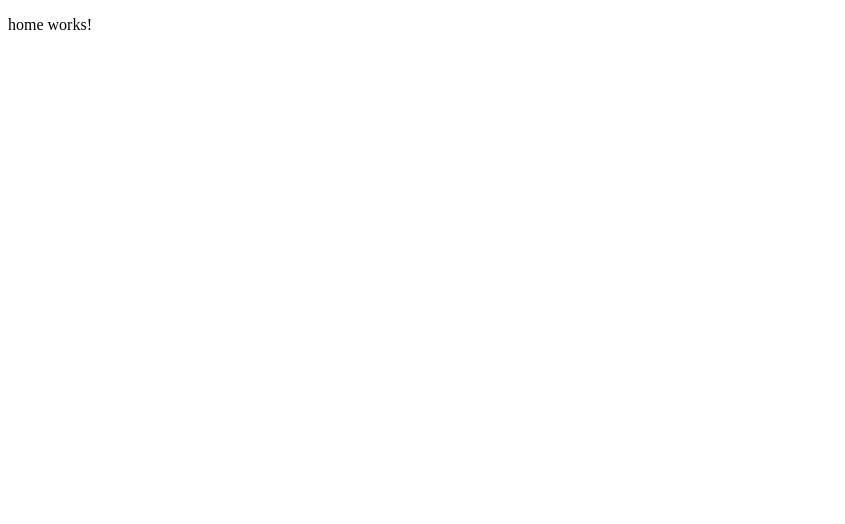
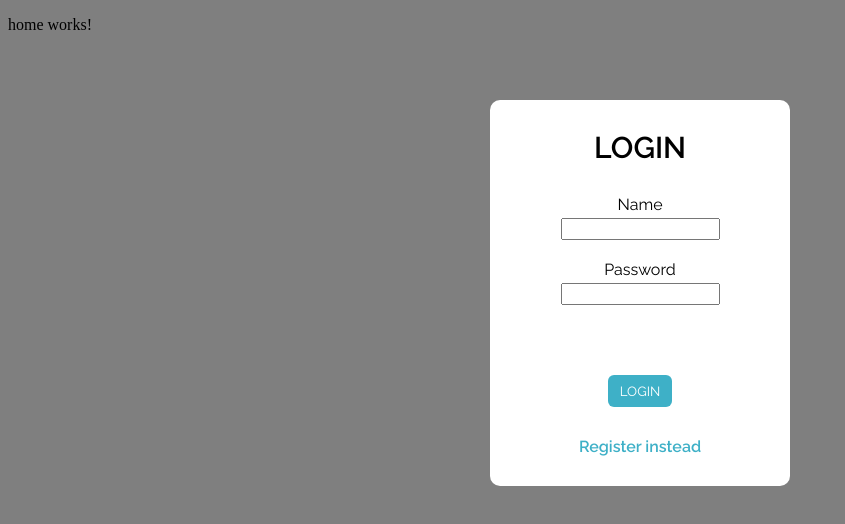
Before and after one commit to ManuFS/devartis, an Angular app: page / in a window 1280 px wide. Shown: the top 524 px of the page, without its empty margins (0-845 px from the left). Built offline with nearby package versions, Linux system fonts and the light colour scheme.

Commit message:
Set up reactive login/register with basic validators. Favicon lacks transparent background. No HTTP requests yet.

```diff
--- a/src/app/app.component.html
+++ b/src/app/app.component.html
@@ -1,5 +1 @@
-
-
-
-
 <router-outlet></router-outlet>
--- a/src/app/app.module.ts
+++ b/src/app/app.module.ts
@@ -7,6 +7,7 @@ import { LoginComponent } from './login/login.component';
 
 import { HttpClientModule, HTTP_INTERCEPTORS } from '@angular/common/http';
 import { HomeComponent } from './home/home.component';
+import { FormsModule, ReactiveFormsModule } from '@angular/forms';
 
 @NgModule({
   declarations: [
@@ -16,7 +17,9 @@ import { HomeComponent } from './home/home.component';
   ],
   imports: [
     BrowserModule,
-    AppRoutingModule
+    AppRoutingModule,
+    FormsModule,
+    ReactiveFormsModule
   ],
   providers: [],
   bootstrap: [AppComponent]
--- a/src/app/home/home.component.html
+++ b/src/app/home/home.component.html
@@ -1 +1,2 @@
 <p>home works!</p>
+<app-login *ngIf="!isLogged"></app-login>
--- a/src/app/home/home.component.ts
+++ b/src/app/home/home.component.ts
@@ -7,6 +7,8 @@ import { Component, OnInit } from '@angular/core';
 })
 export class HomeComponent implements OnInit {
 
+  public isLogged: boolean = false;
+
   constructor() { }
 
   ngOnInit(): void {
--- a/src/app/login/login.component.html
+++ b/src/app/login/login.component.html
@@ -1 +1,25 @@
-<p>login works!</p>
+<div class="overlay">
+    <div class="login" [formGroup]="loginForm">
+
+        <h6 *ngIf="!registration">LOGIN</h6>
+        <h6 *ngIf="registration">REGISTER</h6>
+
+        <label for="name">Name</label>
+        <input formControlName="name">
+        <label for="password">Password</label>
+        <input formControlName="password">
+
+        <p class="warning">
+            <span *ngIf="warning">All fields are required</span>
+            <span *ngIf="failedLogin">Incorrect name/password</span>
+        </p>
+
+        <button *ngIf="!registration" (click)="action('login')" type="button" class="btn hover">LOGIN</button>
+        <button *ngIf="registration" (click)="action('register')" type="button" class="btn hover">REGISTER</button>
+        <!-- Could also be disabled until loginForm.valid -->
+
+        <a *ngIf="!registration" (click)="changeAction()" class="changeAction hover">Register instead</a>
+        <a *ngIf="registration" (click)="changeAction()" class="changeAction hover">Login instead</a>
+
+    </div>
+</div>
--- a/src/app/login/login.component.scss
+++ b/src/app/login/login.component.scss
@@ -0,0 +1,45 @@
+* {
+    font-family: 'Raleway', sans-serif;
+}
+
+.overlay {
+    position: fixed;
+    top: 0;
+    right: 0;
+    bottom: 0;
+    left: 0;
+    background-color: rgba(0, 0, 0, 0.5);
+    .login {
+        background-color: #FFF;
+        border-radius: 10px;
+        position: fixed;
+        width: 300px;
+        height: auto;
+        left: calc(50% - 150px);
+        top: 100px;
+        display: flex;
+        flex-direction: column;
+        justify-content: center;
+        align-items: center;
+        h6 {
+            font-size: 30px;
+            margin: 30px auto;
+        }
+        label {
+            margin-bottom: 4px;
+        }
+        input {
+            margin-bottom: 20px;
+        }
+        .warning {
+            margin: 0 auto 30px;
+            height: 20px;
+            color: red;
+        }
+        .changeAction {
+            margin: 30px 0 30px;
+            color: #3eb0c7;
+            font-weight: 600;
+        }
+    }
+}
--- a/src/app/login/login.component.ts
+++ b/src/app/login/login.component.ts
@@ -1,4 +1,5 @@
 import { Component, OnInit } from '@angular/core';
+import { AbstractControl, FormBuilder, Validators, ReactiveFormsModule } from '@angular/forms';
 
 @Component({
   selector: 'app-login',
@@ -7,9 +8,51 @@ import { Component, OnInit } from '@angular/core';
 })
 export class LoginComponent implements OnInit {
 
-  constructor() { }
+  public registration: boolean = false;
+  public loginForm = this.fb.group(
+    {
+      name: ['', Validators.required],
+      password: ['', Validators.required]
+    }
+  )
+  public warning: boolean = false;
+  public failedLogin: boolean = false;
+
+  constructor(private fb: FormBuilder) { }
 
   ngOnInit(): void {
+    this.setUpForm();
   }
 
+  private setUpForm() {
+    this.loginForm = this.fb.group(
+      {
+        name: ['', Validators.required],
+        password: ['', Validators.required]
+      }
+    )
+  }
+
+  public action() { // "action" is too ambiguous
+    if (!this.loginForm.valid) {
+      this.warning = true;
+      return
+    } else {
+      this.warning = false;
+    }
+
+    this.registration ? this.register : this.login();
+  }
+
+  private login() {
+
+  }
+
+  private register() {
+
+  }
+
+  public changeAction() {
+    this.registration = !this.registration;
+  }
 }
--- a/src/index.html
+++ b/src/index.html
@@ -6,6 +6,7 @@
   <base href="/">
   <meta name="viewport" content="width=device-width, initial-scale=1">
   <link rel="icon" type="image/x-icon" href="favicon.ico">
+  <link href="https://fonts.googleapis.com/css2?family=Raleway:wght@100;200;400;600&display=swap" rel="stylesheet">
 </head>
 <body>
   <app-root></app-root>
--- a/src/styles.scss
+++ b/src/styles.scss
@@ -1 +1,25 @@
-/* You can add global styles to this file, and also import other style files */
+$lightblue: #3eb0c7;
+
+.btn {
+    background-color: $lightblue;
+    color: #FFF;
+    padding: 8px 12px;
+    border-radius: 6px;
+    outline: none;
+    border: none;
+    &:hover {
+        cursor: pointer;
+    }
+    &:disabled {
+        background-color: gray;
+        opacity: 1;
+    }
+}
+
+.hover {
+    transition: 0.15s ease-in-out;
+    &:hover {
+        opacity: 0.75;
+        cursor: pointer;
+    }
+}
```
